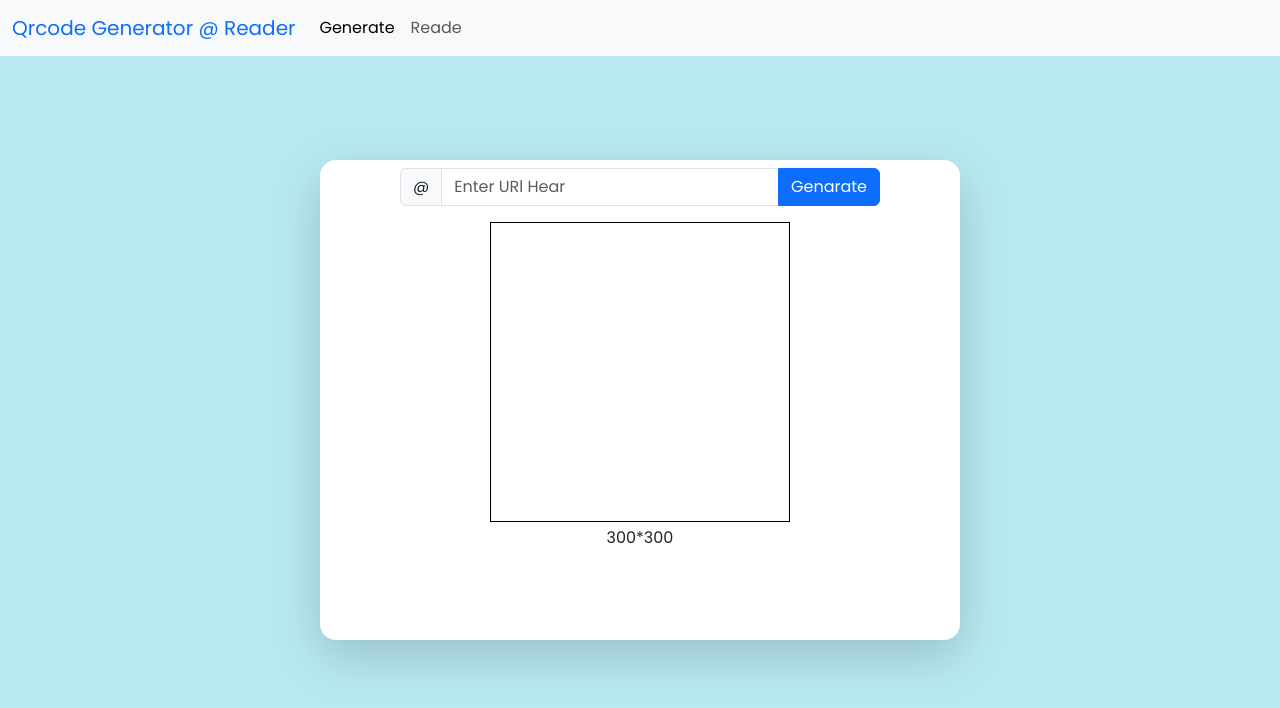
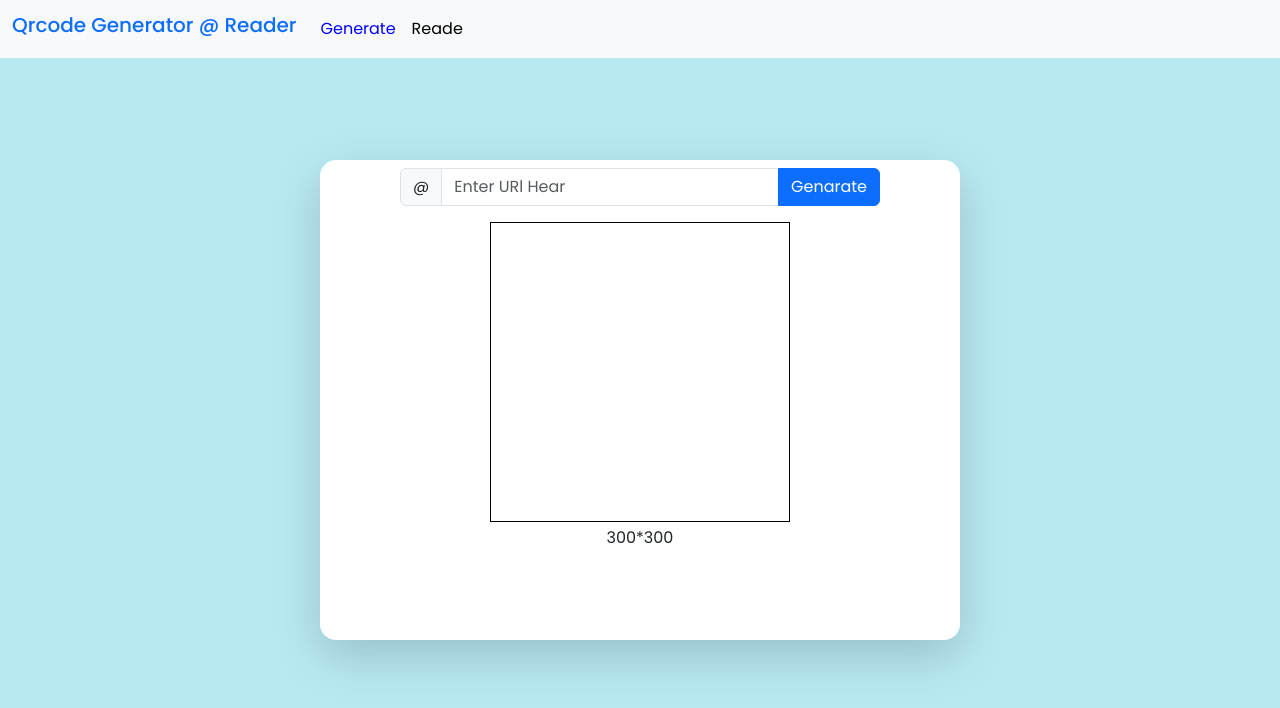
Before and after one commit to savindaJ/QR-code-genarator-and-readder, a website: page index.html in a window 1280 px wide. Both pictures are taken after a click on the link "Generate". Drawn offline with Linux system fonts and the light colour scheme.

Commit message:
add style

```diff
--- a/assets/js/index.js
+++ b/assets/js/index.js
@@ -1,9 +1,22 @@
 $('#readerNav').on('click',function (){
     $('#reader').css('display','block');
     $('#generator').css('display','none');
+    $('#readerNav').css({
+        color:'blue'
+    });
+    $('#genarate').css({
+        color:'black'
+    });
 });
 
 $('#genarate').on('click',function (){
     $('#reader').css('display','none');
     $('#generator').css('display','block');
+    $('#readerNav').css({
+        color:'black'
+    });
+
+    $('#genarate').css({
+        color:'blue'
+    });
 });
--- a/index.html
+++ b/index.html
@@ -13,7 +13,7 @@
 <header>
     <nav class="navbar navbar-expand-lg bg-body-tertiary">
         <div class="container-fluid">
-            <a class="navbar-brand text-primary" href="#">Qrcode Generator @ Reader</a>
+            <h1 class="navbar-brand text-primary" href="#">Qrcode Generator @ Reader</h1>
             <button class="navbar-toggler" type="button" data-bs-toggle="collapse" data-bs-target="#navbarNavAltMarkup"
                     aria-controls="navbarNavAltMarkup" aria-expanded="false" aria-label="Toggle navigation">
                 <span class="navbar-toggler-icon"></span>
```
